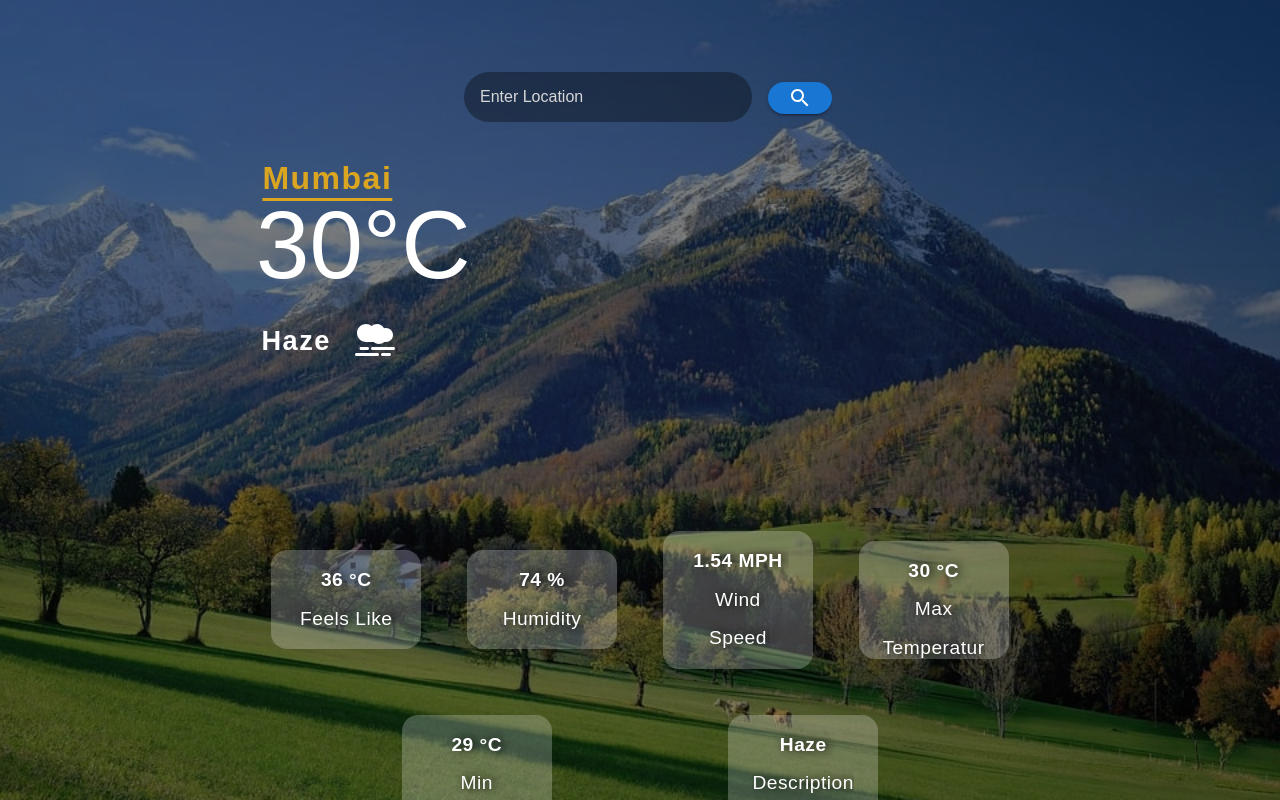
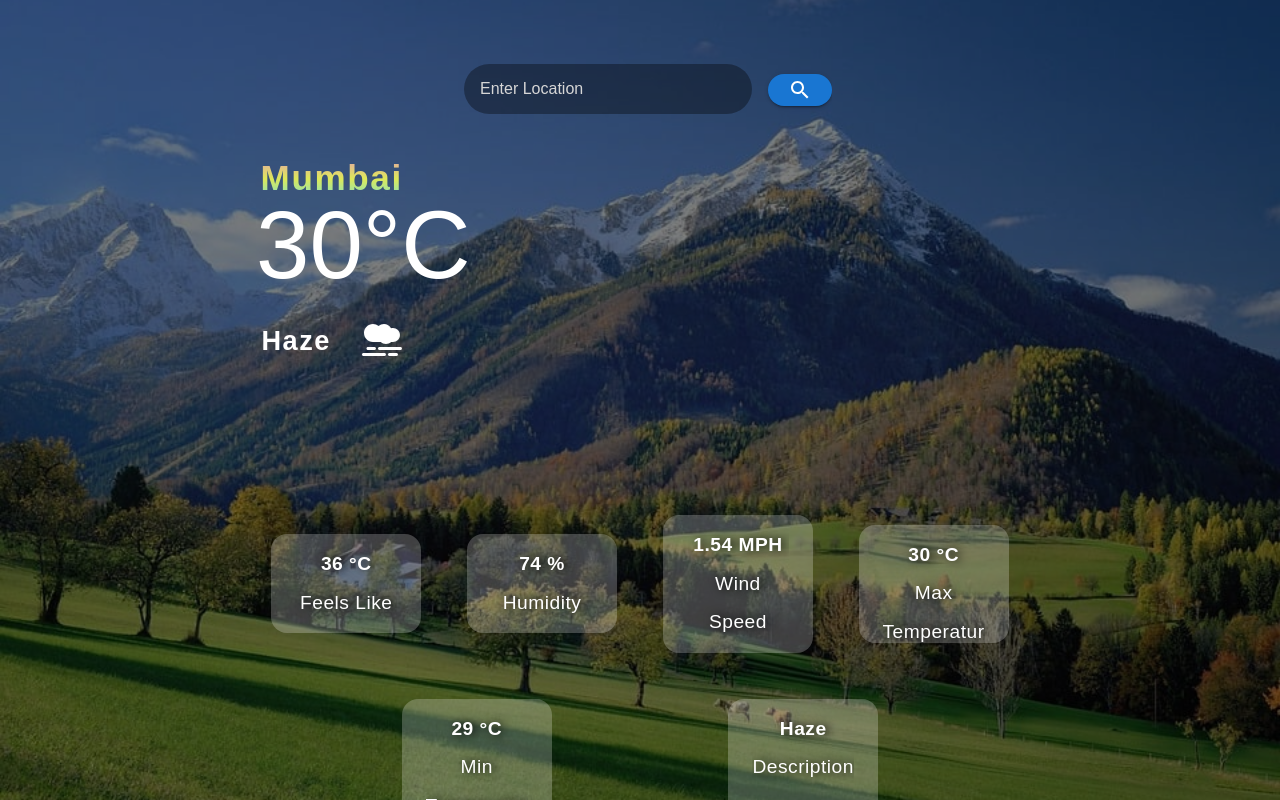
Before and after one commit to VedantPatil-99/Know-Weather, a React (Vite) app: page / in a window 1280 px wide. Built offline with nearby package versions, Linux system fonts and the light colour scheme; a web font is replaced by a local one.

Commit message:
New CSS props add

```diff
--- a/src/InfoExtra.css
+++ b/src/InfoExtra.css
@@ -28,6 +28,11 @@
   height: 12vh;
 }
 
+.piece:hover {
+  background-color: rgba(255, 255, 255, 0.15);
+  transform: scale(0.95);
+}
+
 .bold {
   font-weight: 900;
 }
--- a/src/SearchBox.css
+++ b/src/SearchBox.css
@@ -10,7 +10,7 @@
   width: 20vw;
   font-size: 1rem;
   color: #d6d6d6;
-  margin: 1rem;
+  margin: 1.5rem 1rem;
   padding: 1em;
   border: none;
   border-radius: 28px;
--- a/src/Temp.css
+++ b/src/Temp.css
@@ -27,20 +27,51 @@ div .Temperature {
   padding: 0.2em;
   text-decoration: underline;
   text-underline-offset: 9px;
-  color: goldenrod;
+  background: hsla(187, 82%, 65%, 1);
+
+  background: linear-gradient(
+    90deg,
+    hsla(187, 82%, 65%, 1) 0%,
+    hsla(65, 77%, 63%, 1) 50%,
+    hsla(327, 67%, 74%, 1) 100%
+  );
+
+  background: -moz-linear-gradient(
+    90deg,
+    hsla(187, 82%, 65%, 1) 0%,
+    hsla(65, 77%, 63%, 1) 50%,
+    hsla(327, 67%, 74%, 1) 100%
+  );
+
+  background: -webkit-linear-gradient(
+    90deg,
+    hsla(187, 82%, 65%, 1) 0%,
+    hsla(65, 77%, 63%, 1) 50%,
+    hsla(327, 67%, 74%, 1) 100%
+  );
+
+  filter: progid: DXImageTransform.Microsoft.gradient( startColorstr="#5EDEEF", endColorstr="#DCE956", GradientType=1 );
+
+  -webkit-background-clip: text;
+  background-clip: text;
+  color: transparent;
 }
 
-.underline-incr {
-  animation-name: scale;
-  animation-duration: 3s;
+.temp-div .Location {
+  animation: scale 15s infinite;
 }
 
 @keyframes scale {
-  from {
-    transform: scaleX(0);
+  0% {
+    transform: scale(1);
   }
-  to {
-    transform: scaleX(40px);
+
+  50% {
+    transform: scale(1.1);
+  }
+
+  100% {
+    transform: scale(1);
   }
 }
 
@@ -50,4 +81,19 @@ div .Temperature {
   margin: 0 0 0 1.5rem;
   position: relative;
   top: 2px;
+  animation: icon-animation 5s infinite;
 }
+
+@keyframes icon-animation {
+  0% {
+    transform: translateX(0);
+  }
+
+  50% {
+    transform: translateX(25px);
+  }
+
+  100% {
+    transform: translateX(0px);
+  }
+}
--- a/src/Temp.jsx
+++ b/src/Temp.jsx
@@ -4,7 +4,7 @@ import Icons from "./Icons";
 export default function Temp({ info }) {
   return (
     <div className="temp-div">
-      <h2 className="Location underline-incr">{info.location}</h2>
+      <h2 className="Location">|&nbsp;&nbsp;{info.location}</h2>
       <div className="Temperature">{info.temp.toFixed()}&deg;C</div>
       <div className="nature">
         {info.weather}
--- a/src/index.css
+++ b/src/index.css
@@ -31,8 +31,8 @@
   margin: auto;
   padding: 1rem 1rem;
   position: relative;
-  top: 5%;
-  bottom: 20%;
+  top: 3%;
+  /* bottom: 20%; */
   display: flex;
   flex-direction: column;
   justify-content: space-between;
```
